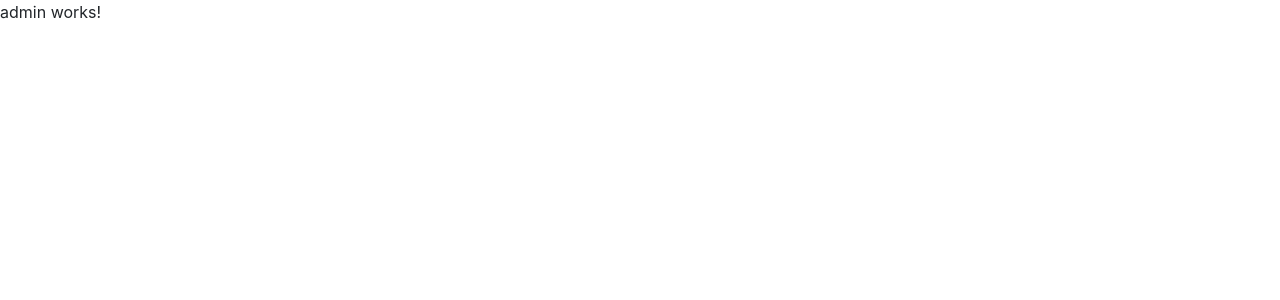
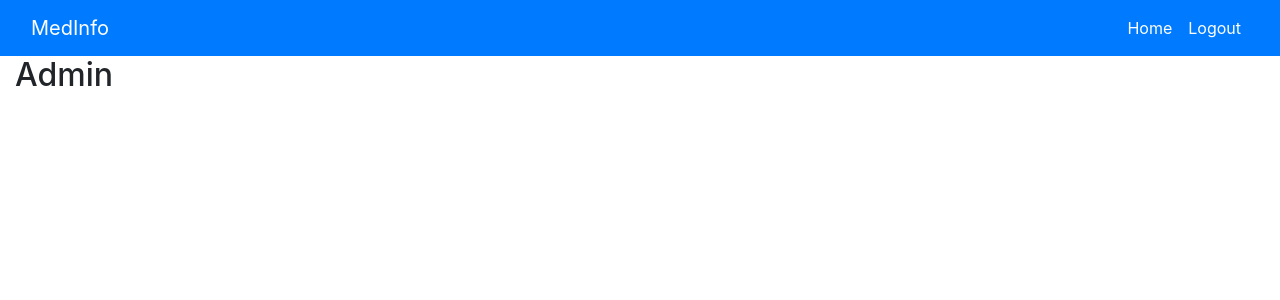
Before and after one commit to MugeraH/medinfo-frontend, an Angular app: page /admin in a window 1280 px wide. Shown: the top 300 px of the page. Built offline with nearby package versions, Linux system fonts and the light colour scheme.

Commit message:
edit authservice for login

```diff
--- a/src/app/admin/admin.component.html
+++ b/src/app/admin/admin.component.html
@@ -1 +1,51 @@
-<p>admin works!</p>
+<nav class="navbar navbar-expand-lg bg-primary">
+  <div class="container-fluid">
+    <a class="navbar-brand text-white" href="/hoods">MedInfo</a>
+    <button
+      class="navbar-toggler"
+      type="button"
+      data-bs-toggle="collapse"
+      data-bs-target="#navbarNav"
+      aria-controls="navbarNav"
+      aria-expanded="false"
+      aria-label="Toggle navigation"
+    >
+      <span class="navbar-toggler-icon"></span>
+    </button>
+    <div class="collapse navbar-collapse" id="navbarNav">
+      <ul class="navbar-nav ml-auto">
+        <!-- *ngIf="isAuthenticated" -->
+        <li class="nav-item">
+          <a class="nav-link active text-white" aria-current="page" href="/home"
+            >Home</a
+          >
+        </li>
+        <li class="nav-item">
+          <a routerLink="/login" class="nav-link text-white">
+            <!-- (click)="logout()" -->
+            Logout
+          </a>
+        </li>
+      </ul>
+
+      <!-- <ul class="navbar-nav ml-auto" *ngIf="!isAuthenticated">
+        <li class="nav-item">
+          <a
+            class="nav-link active text-white"
+            aria-current="page"
+            routerLink="/login"
+            >Login</a
+          >
+        </li>
+
+        <li class="nav-item">
+          <a class="nav-link text-white" routerLink="/register"> Register </a>
+        </li>
+      </ul> -->
+    </div>
+  </div>
+</nav>
+
+<div class="container-fluid">
+  <h2>Admin</h2>
+</div>
--- a/src/app/login/login.component.html
+++ b/src/app/login/login.component.html
@@ -3,12 +3,12 @@
     <h2>Login</h2>
     <form [formGroup]="myForm" (ngSubmit)="onSubmit()">
       <div class="form-group">
-        <label for="username">Username</label>
+        <label for="email">Email</label>
         <input
-          type="text"
-          formControlName="username"
+          type="email"
+          formControlName="email"
           class="form-control"
-          id="username"
+          id="email"
         />
       </div>
 
--- a/src/app/login/login.component.ts
+++ b/src/app/login/login.component.ts
@@ -22,7 +22,7 @@ export class LoginComponent implements OnInit {
 
   ngOnInit(): void {
     this.myForm = new FormGroup({
-      username: new FormControl(''),
+      email: new FormControl(''),
       password: new FormControl(''),
     });
   }
@@ -33,7 +33,7 @@ export class LoginComponent implements OnInit {
 
   onSubmit() {
     const data = {
-      username: this.f.username.value,
+      email: this.f.email.value,
       password: this.f.password.value,
     };
 
--- a/src/app/navbar/navbar.component.html
+++ b/src/app/navbar/navbar.component.html
@@ -1,4 +1,4 @@
-<nav class="navbar navbar-expand-lg">
+<nav class="navbar navbar-expand-lg bg-primary">
   <div class="container-fluid">
     <a class="navbar-brand text-white" href="/hoods">MedInfo</a>
     <button
@@ -45,3 +45,7 @@
     </div>
   </div>
 </nav>
+
+<div class="container-fluid">
+  <h2>Userpage</h2>
+</div>
--- a/src/app/services/authService/auth.service.ts
+++ b/src/app/services/authService/auth.service.ts
@@ -14,11 +14,17 @@ const userUrl = 'http://localhost:8000/auth/user';
 export class AuthService {
   constructor(private http: HttpClient) {}
 
-  userLogin(data: { username: string; password: string }) {
+  userLogin(data: { email: string; password: string }) {
     return this.http.post(loginUrl, data);
   }
 
-  userRegister(data: { username: string; email: string; password: string }) {
+  userRegister(data: {
+    username: string;
+    firstname: string;
+    lastname: string;
+    email: string;
+    password: string;
+  }) {
     return this.http.post(registerUrl, data);
   }
 
```
